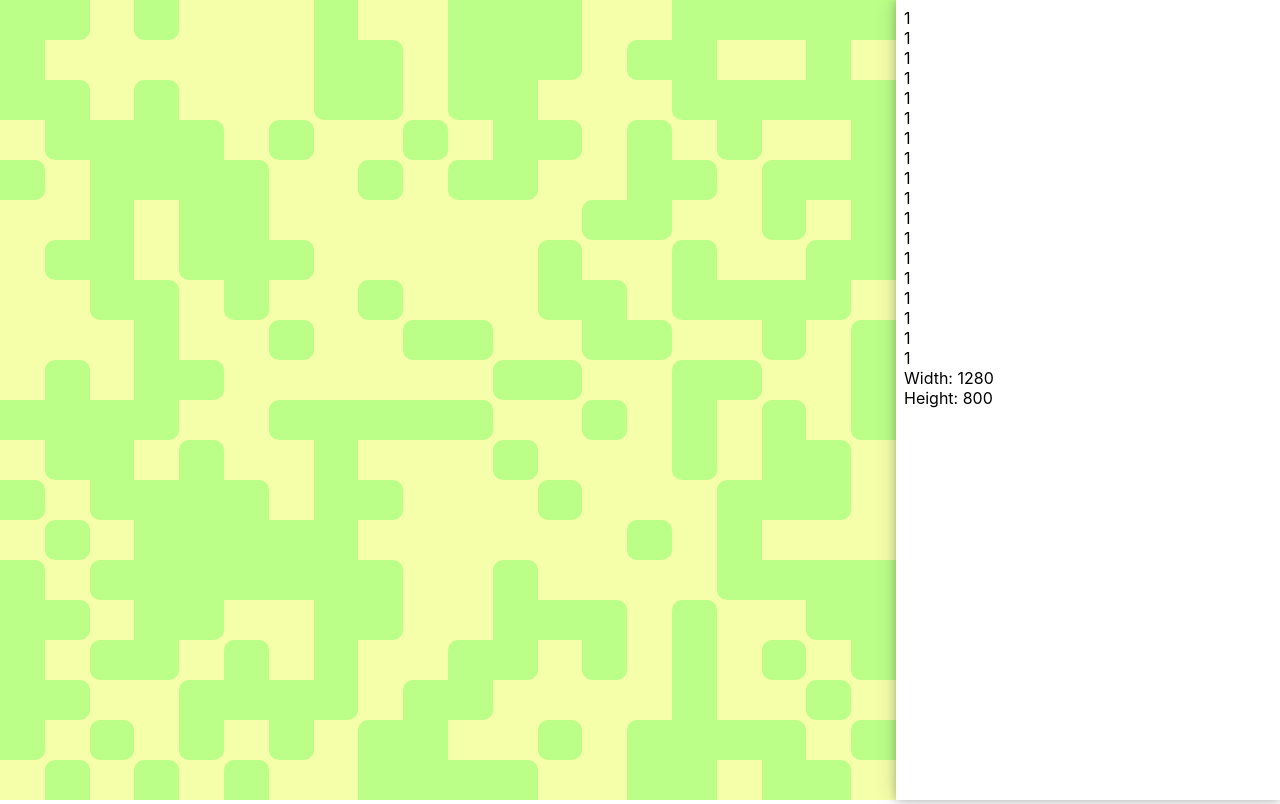
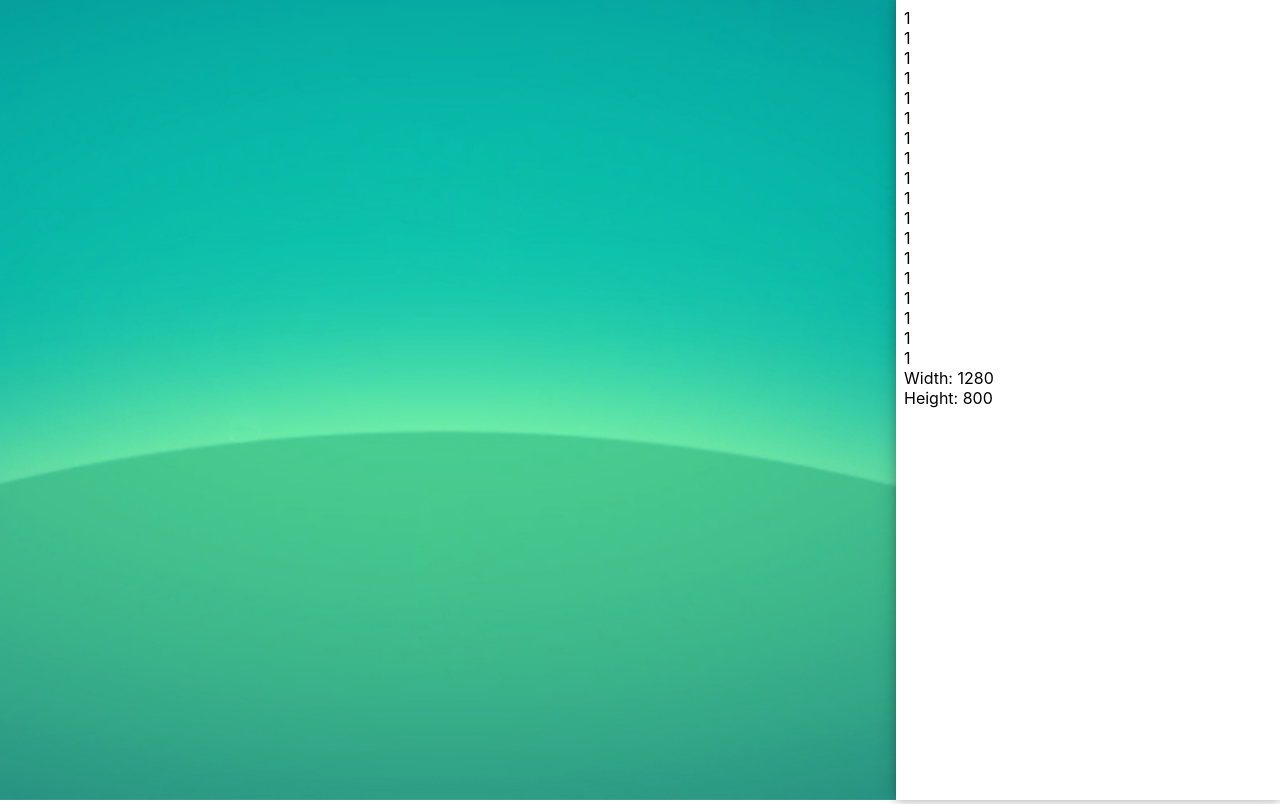
Before and after one commit to No-Code-No-Life-in-EL/Forest, a React (Create React App) app: page / in a window 1280 px wide. Built offline with nearby package versions, Linux system fonts and the light colour scheme.

Commit message:
Add background

```diff
--- a/src/App.tsx
+++ b/src/App.tsx
@@ -1,117 +1,23 @@
-import { useState } from 'react'
+// import { useState } from 'react'
 import './css/App.css'
-
-import Svg from './components/Svg'
-
-
-interface Item {
-    type: 'desert' | 'lawn'
-}
-
-const colorMap = { desert: '#f5ffaa', lawn: '#bbff88' }
 
 function App() {
     const clientWidth = document.documentElement.clientWidth
     const clientHeight = document.documentElement.clientHeight
 
-    // Generator data for test
-    const gridData: Item[][] = []
-    for (let i = 0; i < 20; i++) {
-        gridData.push([])
-        for (let j = 0; j < 20; j++) {
-            gridData[i].push({
-                type: Math.random() > 0.5 ? "desert" : "lawn"
-            })
-        }
-    }
-
-    // Main data
-    const [grid] = useState(gridData)
-    // const [grid, setGrid] = useState(gridData)
-
-    // Radius for grid
-    function getRadius(x: number, y: number): string {
-        if (grid[y][x].type === 'lawn') {
-            let result = ''
-            // Left & top
-            if (x === 0 || y === 0 || grid[y][x - 1].type === 'lawn' || grid[y - 1][x].type === 'lawn') {
-                result += '0px '
-            } else {
-                result += '10px '
-            }
-            // Right & top
-            if (x === 19 || y === 0 || grid[y][x + 1].type === 'lawn' || grid[y - 1][x].type === 'lawn') {
-                result += '0px '
-            } else {
-                result += '10px '
-            }
-            // Right & down
-            if (x === 19 || y === 19 || grid[y][x + 1].type === 'lawn' || grid[y + 1][x].type === 'lawn') {
-                result += '0px '
-            } else {
-                result += '10px '
-            }
-            // Left & down
-            if (x === 0 || y === 19 || grid[y][x - 1].type === 'lawn' || grid[y + 1][x].type === 'lawn') {
-                result += '0px '
-            } else {
-                result += '10px '
-            }
-
-            return result
-        } else {
-            return '0'
-        }
-    }
-
-    // Selected Item
-    const [selectedItem, setSelectedItem] = useState({ x: -1, y: -1 })
-    function handleItemClick(x: number, y: number) {
-        if (selectedItem.x === x && selectedItem.y === y) {
-            // Unselected the item
-            setSelectedItem({ x: -1, y: -1 })
-        } else {
-            // Selected the item
-            setSelectedItem({ x: x, y: y })
-        }
-    }
-
     return (
         <div className="App">
 
             <div className={clientHeight > clientWidth ? "game-top" : "game-left"}>
-                {grid.map((line, y) => line.map((item, x) =>
-                    <div
-                        style={{
-                            height: "5%",
-                            width: "5%",
-                            borderRadius: getRadius(x, y),
-                            backgroundColor: colorMap[item.type]
-                        }}
-                        onClick={() => handleItemClick(x, y)}
-                        className={"item" + ((x === selectedItem.x && y === selectedItem.y) ? " selected" : "")}
-                    >
-                        {(x === selectedItem.x && y === selectedItem.y) ? (
-                            <Svg />
-                        ) : null}
-                    </div>
-                ))}
+                <div className="background" />
             </div>
 
             <div className={clientHeight > clientWidth ? "show-root-bottom" : "show-root-right"}>
-                {(selectedItem.x === -1 || selectedItem.y === -1) ? (
-                    <div className="show-content">
-                        {[1, 1, 1, 1, 1, 1, 1, 1, 1, 1, 1, 1, 1, 1, 1, 1, 1, 1].map(((v) => <div>{v}</div>))}
-                        <div>Width: {clientWidth}</div>
-                        <div>Height: {clientHeight}</div>
-                    </div>
-                ) : (
-                    <div className="show-content">
-                        <div>X: {selectedItem.x}</div>
-                        <div>Y: {selectedItem.y}</div>
-                    </div>
-
-                )}
+                <div className="show-content">
+                    {[1, 1, 1, 1, 1, 1, 1, 1, 1, 1, 1, 1, 1, 1, 1, 1, 1, 1].map(((v) => <div>{v}</div>))}
+                    <div>Width: {clientWidth}</div>
+                    <div>Height: {clientHeight}</div>
+                </div>
             </div>
         </div>
     )
--- a/src/css/App.css
+++ b/src/css/App.css
@@ -5,14 +5,14 @@
 .game-top {
     background-color: #f5ffaa;
     width: 100%;
-    height: 70%;
+    height: 50%;
     font-size: 0;
 }
 
 .show-root-bottom {
     background-color: white;
     width: 100%;
-    height: 30%;
+    height: 50%;
     /* x偏移量 | y偏移量 | 阴影模糊半径 | 阴影扩散半径 | 阴影颜色 */
     position: absolute;
     z-index: 1;
@@ -77,24 +77,9 @@
     background-color: #bbff88;
 }
 
-.item {
-    /* border-radius: 10px; */
-    margin: 0;
-    padding: 0;
-    border: 0;
-    display: inline-block;
+.background {
+    height: 100%;
+    background-position: center;
+    background-size: cover;
+    background-image: url(../assets/background.jpg);
 }
-
-.selected {
-    border-style: solid;
-    border-width: 3px;
-    box-sizing: border-box;
-    border-color: #00d1ffee;
-}
-
-.spirit {
-    position: absolute;
-    /* height: 20px;
-    width: 20px; */
-    /* z-index: 9; */
-}
```
Also changed, not shown: src/assets/background.jpg (added).
